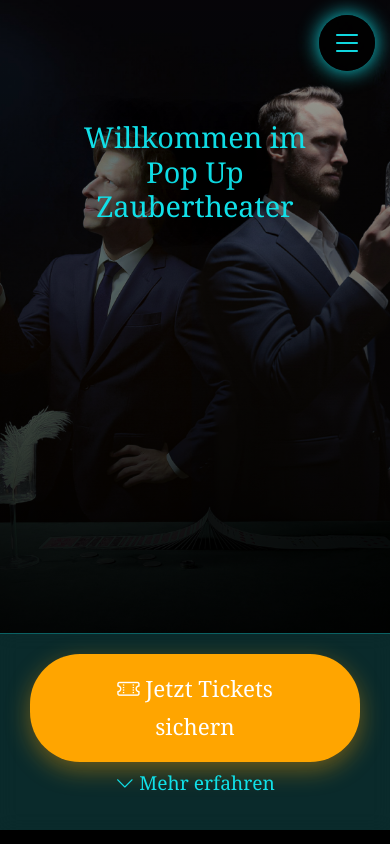
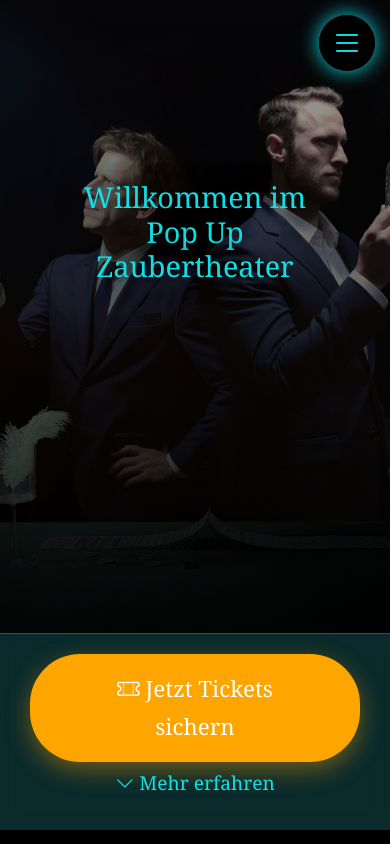
Before and after one commit to gregormann19-cyber/gregor.github.io, a plain HTML site: page index.html in a window 390 px wide. Shown: the top 844 px of the page. Drawn offline with nearby package versions, Linux system fonts and the light colour scheme.

Commit message:
Update index.html

```diff
--- a/index.html
+++ b/index.html
@@ -59,7 +59,7 @@
         height: 75vh;
     }
     .hero h1 {
-        margin-top: 40px; /* verschiebt nur die Überschrift nach unten */
+        margin-top: 100px; /* verschiebt nur die Überschrift nach unten */
         font-size: clamp(1.8rem, 7vw, 3.5rem);
     }
 }
```
